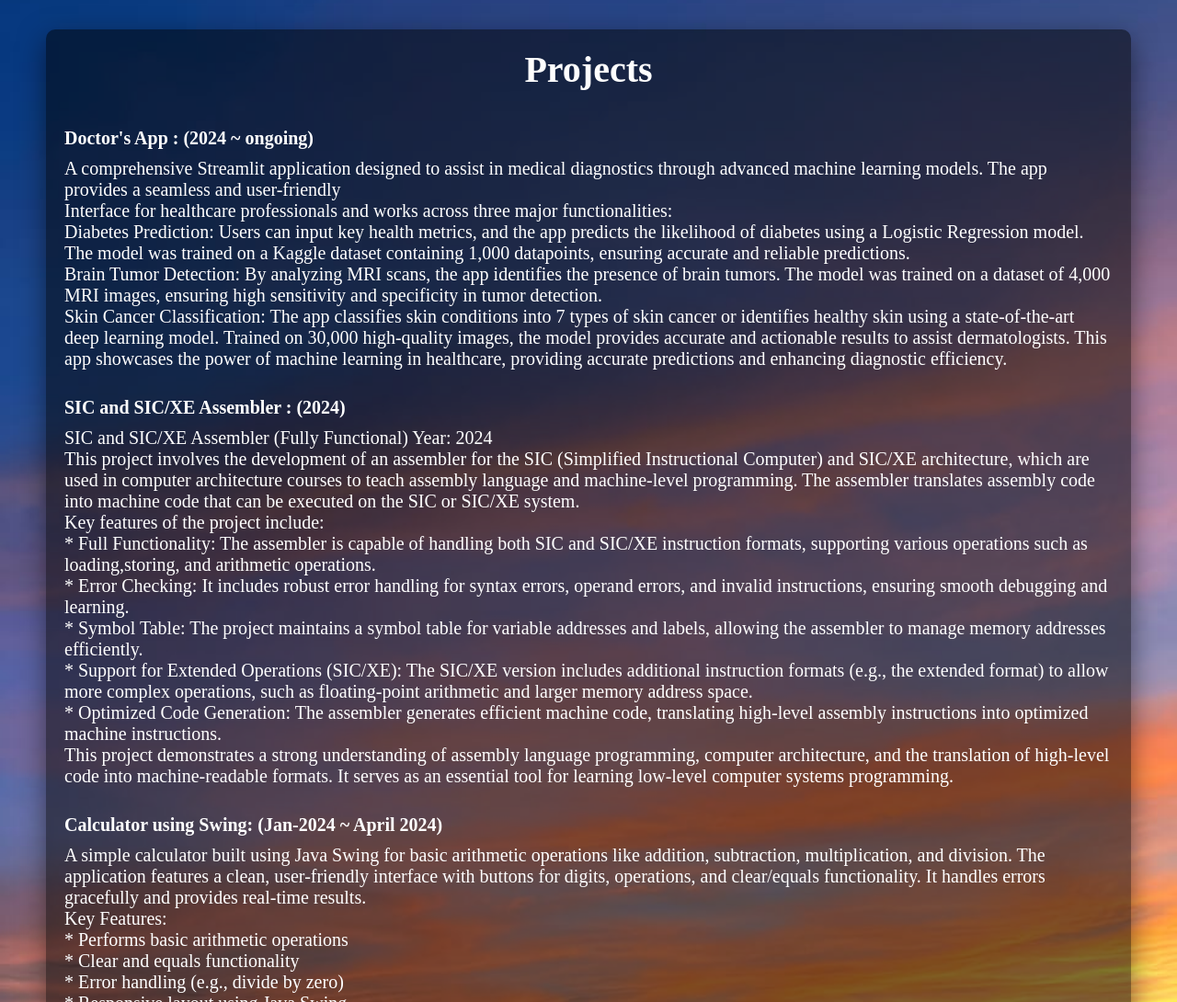
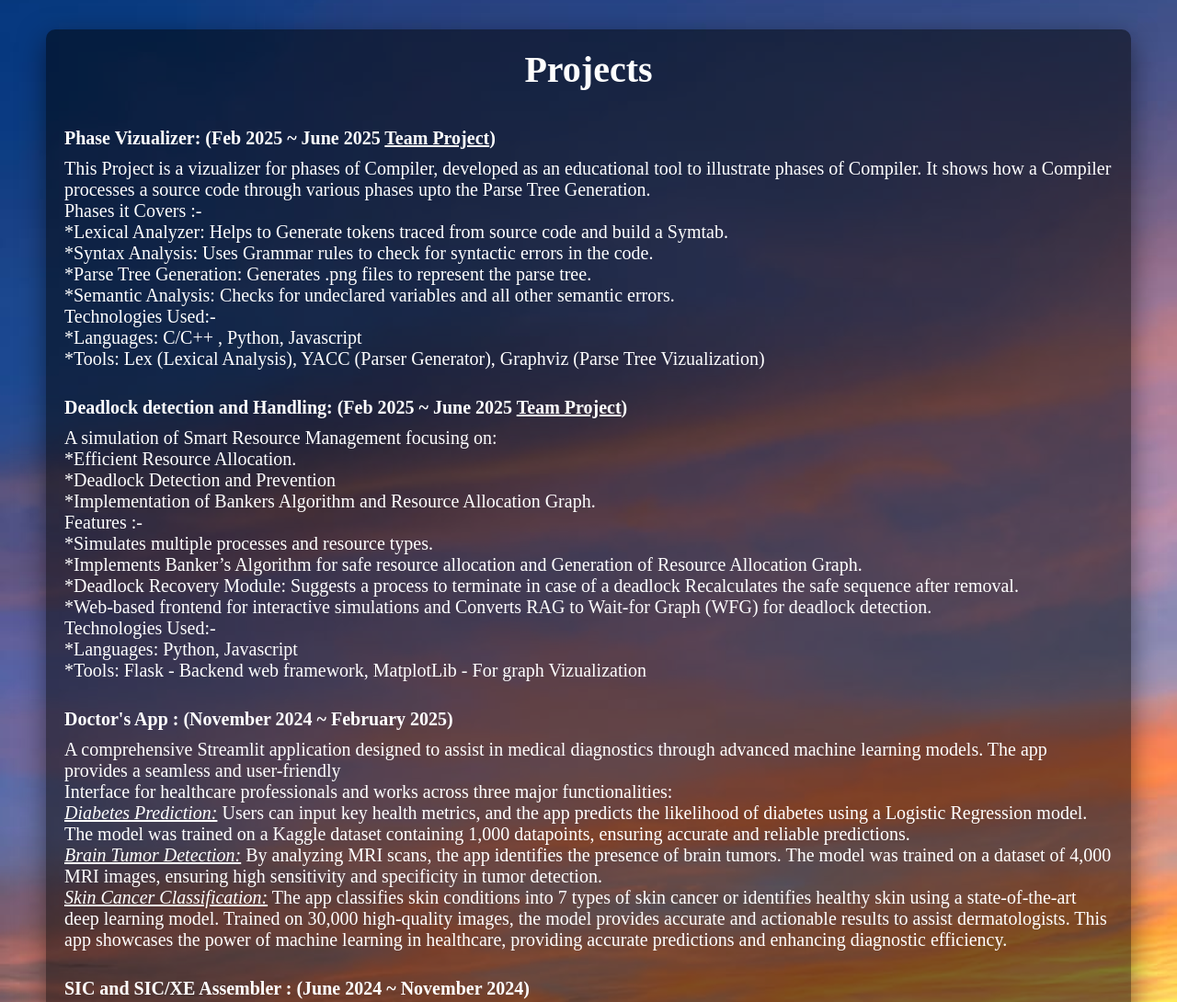
Before and after one commit to Saksham-chand/Portfolio, a plain HTML site: page index.html in a window 1280 px wide. Shown: the part 2020-3110 px from the top of the page at 92% size. Drawn offline with nearby package versions, Linux system fonts and the light colour scheme.

Commit message:
Updated portfolio projects

```diff
--- a/index.html
+++ b/index.html
@@ -116,9 +116,64 @@
         <div class="projects-content">
             <h2>Projects</h2>
 
+            <!--Compiler Design-->
+            <div class="projects-Phases-of-Compiler">
+                <h3>Phase Vizualizer: (Feb 2025 ~ June 2025 <u>Team Project</u>)</h3>
+                <div class="hover-icons">
+                    <a href="https://github.com/amansinghrp/C-Compiler-Insight" target="_blank">
+                        <i class="fas fa-laptop-code"></i> Compiler
+                    </a>
+                </div>
+                <p>
+                    This Project is a vizualizer for phases of Compiler, developed as an educational tool to
+                    illustrate phases of Compiler. It shows how a Compiler processes a source code through various phases
+                    upto the Parse Tree Generation.
+                    <p>
+                        Phases it Covers :-<br>
+                        <p>*Lexical Analyzer: Helps to Generate tokens traced from source code and build a Symtab.</p>
+                        <p>*Syntax Analysis: Uses Grammar rules to check for syntactic errors in the code.</p>
+                        <p>*Parse Tree Generation: Generates .png files to represent the parse tree.</p>
+                        <p>*Semantic Analysis: Checks for undeclared variables and all other semantic errors.</p>
+                    </p>
+                    <p>
+                        Technologies Used:-<br>
+                        <p>*Languages: C/C++ , Python, Javascript</p>
+                        <p>*Tools: Lex (Lexical Analysis), YACC (Parser Generator), Graphviz (Parse Tree Vizualization)</p>
+                    </p>
+                </p>
+            </div>
+            <!--Deadlock Detection-->
+            <div class="projects-Deadlock-detection">
+                <h3>Deadlock detection and Handling: (Feb 2025 ~ June 2025 <u>Team Project</u>)</h3>
+                <div class="hover-icons">
+                    <a href="https://github.com/amansinghrp/Smart-Resource-Management" target="_blank">
+                        <i class="fas fa-laptop-code"></i> Deadlock
+                    </a>
+                </div>
+                <p>
+                   A simulation of Smart Resource Management focusing on:<br>
+                    *Efficient Resource Allocation.<br>
+                    *Deadlock Detection and Prevention<br>
+                    *Implementation of Bankers Algorithm and Resource Allocation Graph.
+                    <p>
+                        Features :-<br>
+                        <p>*Simulates multiple processes and resource types.</p>
+                        <p>*Implements Banker’s Algorithm for safe resource allocation and Generation of Resource Allocation Graph.</p>
+                        <p>*Deadlock Recovery Module:
+                                Suggests a process to terminate in case of a deadlock
+                                Recalculates the safe sequence after removal.</p>
+                        <p>*Web-based frontend for interactive simulations and Converts RAG to Wait-for Graph (WFG) for deadlock detection.</p>
+                    </p>
+                    <p>
+                        Technologies Used:-<br>
+                        <p>*Languages: Python, Javascript</p>
+                        <p>*Tools: Flask - Backend web framework, MatplotLib - For graph Vizualization</p>
+                    </p>
+                </p>
+            </div>
             <!-- Doctor's App Project -->
             <div class="projects-Doctors-App">
-                <h3>Doctor's App : (2024 ~ ongoing)</h3>
+                <h3>Doctor's App : (November 2024 ~ February 2025)</h3>
                 <div class="hover-icons">
                     <a href="https://github.com/Saksham-chand/Doctor-s-App" target="_blank">
                         <i class="fas fa-laptop-code"></i> Doctor's App
@@ -128,15 +183,14 @@
                 A comprehensive Streamlit application designed to assist in medical diagnostics through advanced machine learning models.
                 The app provides a seamless and user-friendly </p>
                 <p>Interface for healthcare professionals and works across three major functionalities:</p>
-                <p>Diabetes Prediction:
+                <p><i><u>Diabetes Prediction:</u></i>
                     Users can input key health metrics, and the app predicts the likelihood of diabetes using a Logistic Regression model.
                     The model was trained on a Kaggle dataset containing 1,000 datapoints, ensuring accurate and reliable predictions.</p>
-                <p>
-                    Brain Tumor Detection:
+                <p><i><u>Brain Tumor Detection:</u></i>
                     By analyzing MRI scans, the app identifies the presence of brain tumors. The model was trained on a dataset of
                     4,000 MRI images, ensuring high sensitivity and specificity in tumor detection.
                 </p>
-                <p>Skin Cancer Classification:
+                <p><i><u>Skin Cancer Classification:</u></i>
                     The app classifies skin conditions into 7 types of skin cancer or identifies healthy skin using a state-of-the-art
                     deep learning model. Trained on 30,000 high-quality images, the model provides accurate and actionable results to
                     assist dermatologists.
@@ -146,7 +200,7 @@
 
             <!-- SIC and SIC/XE Assembler Project -->
             <div class="projects-SIC-XE-assembler">
-                <h3>SIC and SIC/XE Assembler : (2024)</h3>
+                <h3>SIC and SIC/XE Assembler : (June 2024 ~ November 2024)</h3>
                 <div class="hover-icons">
                     <a href="https://github.com/Saksham-chand/SIC" target="_blank">
                         <i class="fas fa-laptop-code"></i> SIC
@@ -192,7 +246,7 @@
             </div>
 
             <!-- Swing Project -->
-            <div class="projects-SIC-XE-assembler">
+            <div class="projects-Calculator-Using-Swing">
                 <h3>Calculator using Swing: (Jan-2024 ~ April 2024)</h3>
                 <div class="hover-icons">
                     <a href="https://github.com/Saksham-chand/Calculator_Using_Swing" target="_blank">
--- a/style.css
+++ b/style.css
@@ -360,7 +360,10 @@ body {
 
 /* Hover effect for project items */
 .projects-Doctors-App:hover .hover-icons,
-.projects-SIC-XE-assembler:hover .hover-icons {
+.projects-SIC-XE-assembler:hover .hover-icons,
+.projects-Calculator-Using-Swing:hover .hover-icons,
+.projects-Phases-of-Compiler:hover .hover-icons,
+.projects-Deadlock-detection:hover .hover-icons {
     display: inline-block; /* Show icons on hover */
 }
 
@@ -384,7 +387,10 @@ body {
 
 /* Ensures projects are stacked vertically */
 .projects-Doctors-App,
-.projects-SIC-XE-assembler {
+.projects-SIC-XE-assembler,
+.projects-Calculator-Using-Swing,
+.projects-Phases-of-Compiler,
+ .projects-Deadlock-detection{
     width: 100%; /* Make sure both project sections take full width */
 }
 /* Skills Section */
```
